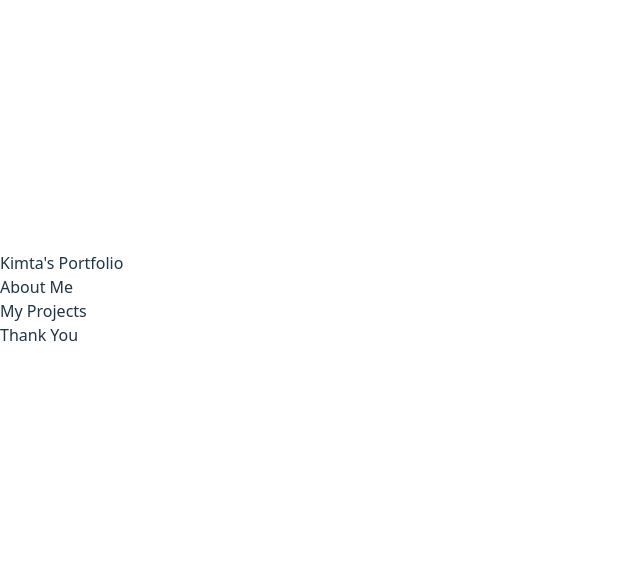
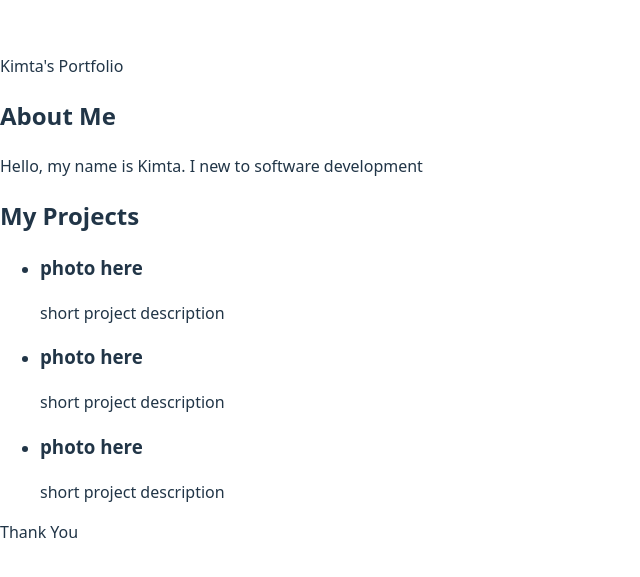
Before and after one commit to ProgramWithKimta/MyReactPortfolio, a React (Vite) app in the folder MyReactPortfolio/: page / in a window 1280 px wide. Shown: the part 101-678 px from the top of the page, without its empty margins (0-640 px from the left). Built offline with nearby package versions, Linux system fonts and the light colour scheme.

Commit message:
added starter code to aboutme and projects file

```diff
--- a/MyReactPortfolio/src/pages/AboutMe.jsx
+++ b/MyReactPortfolio/src/pages/AboutMe.jsx
@@ -1,5 +1,10 @@
 function AboutMe() {
-    return <div>About Me</div>
+    return (
+        <section id="about">
+            <h2>About Me</h2>
+            <p>Hello, my name is Kimta. I new to software development</p>
+        </section>
+    );
 }
 
 export default AboutMe;
--- a/MyReactPortfolio/src/pages/Projects.jsx
+++ b/MyReactPortfolio/src/pages/Projects.jsx
@@ -1,5 +1,23 @@
 function Projects() {
-    return <div>My Projects</div>
+    return (
+        <section id="projects">
+            <h2>My Projects</h2>
+            <ul>
+                <li>
+                    <h3>photo here</h3>
+                    <p>short project description</p>
+                </li>
+                <li>
+                    <h3>photo here</h3>
+                    <p>short project description</p>
+                </li>
+                <li>
+                    <h3>photo here</h3>
+                    <p>short project description</p>
+                </li>
+            </ul>
+        </section>
+    );
 }
 
 export default Projects;
```
